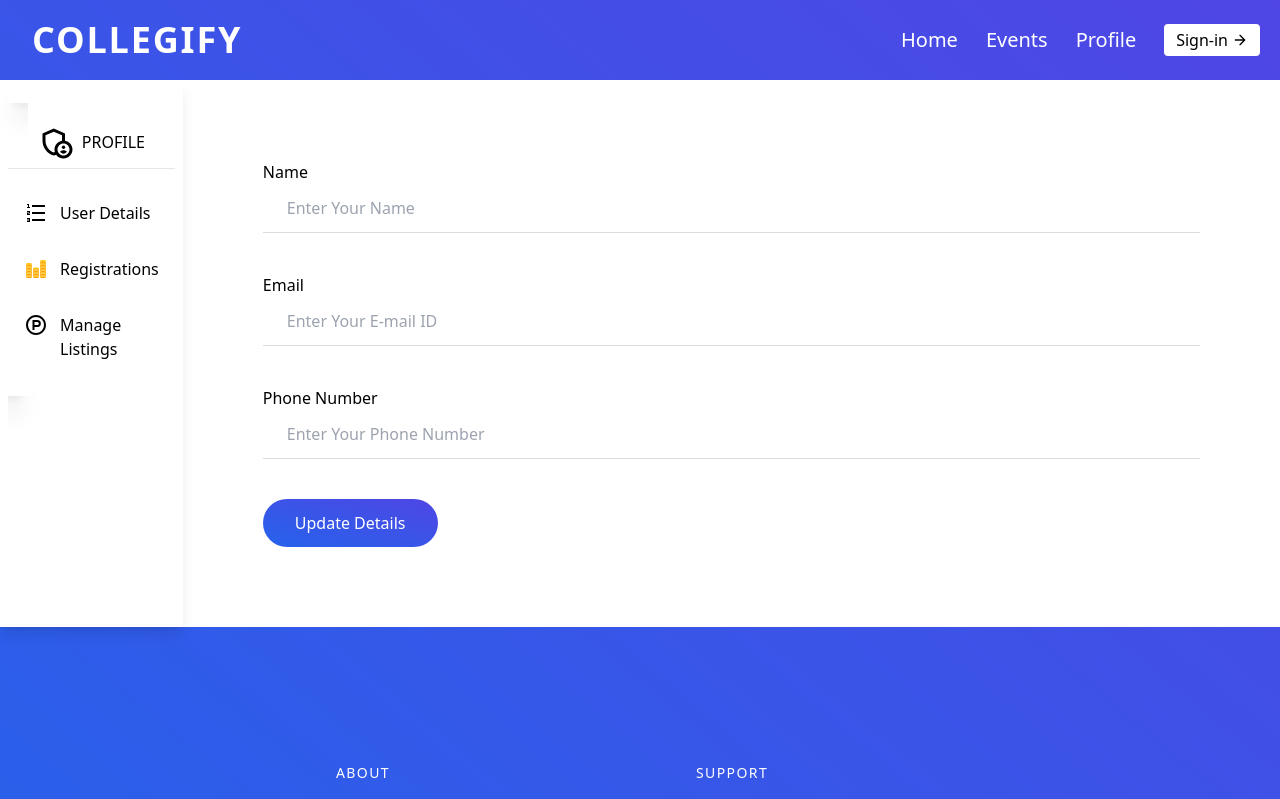
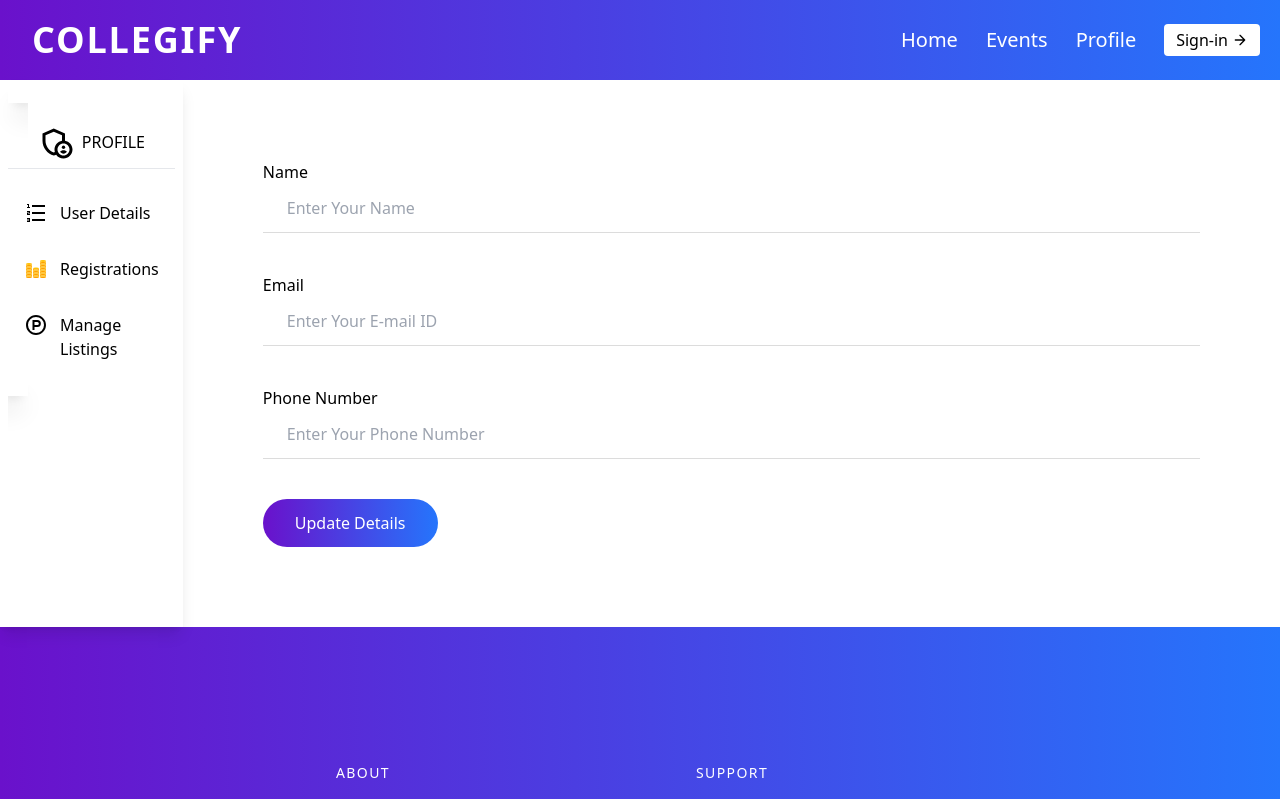
Before and after one commit to tanuj830/eventOrg, a Next.js app: page /create-event/user-details in a window 1280 px wide. Shown: the top 799 px of the page. Built offline with nearby package versions, Linux system fonts and the light colour scheme.

Commit message:
UI updation...!

```diff
--- a/src/app/globals.css
+++ b/src/app/globals.css
@@ -8,5 +8,6 @@
 }
 .site_bg_color
 {
-  @apply bg-gradient-to-tr from-blue-600 to-indigo-600;
+  /* @apply bg-gradient-to-tr from-blue-600 to-indigo-600; */
+  background-image: linear-gradient(to right, #6a11cb 0%, #2575fc 100%);
 }
```
